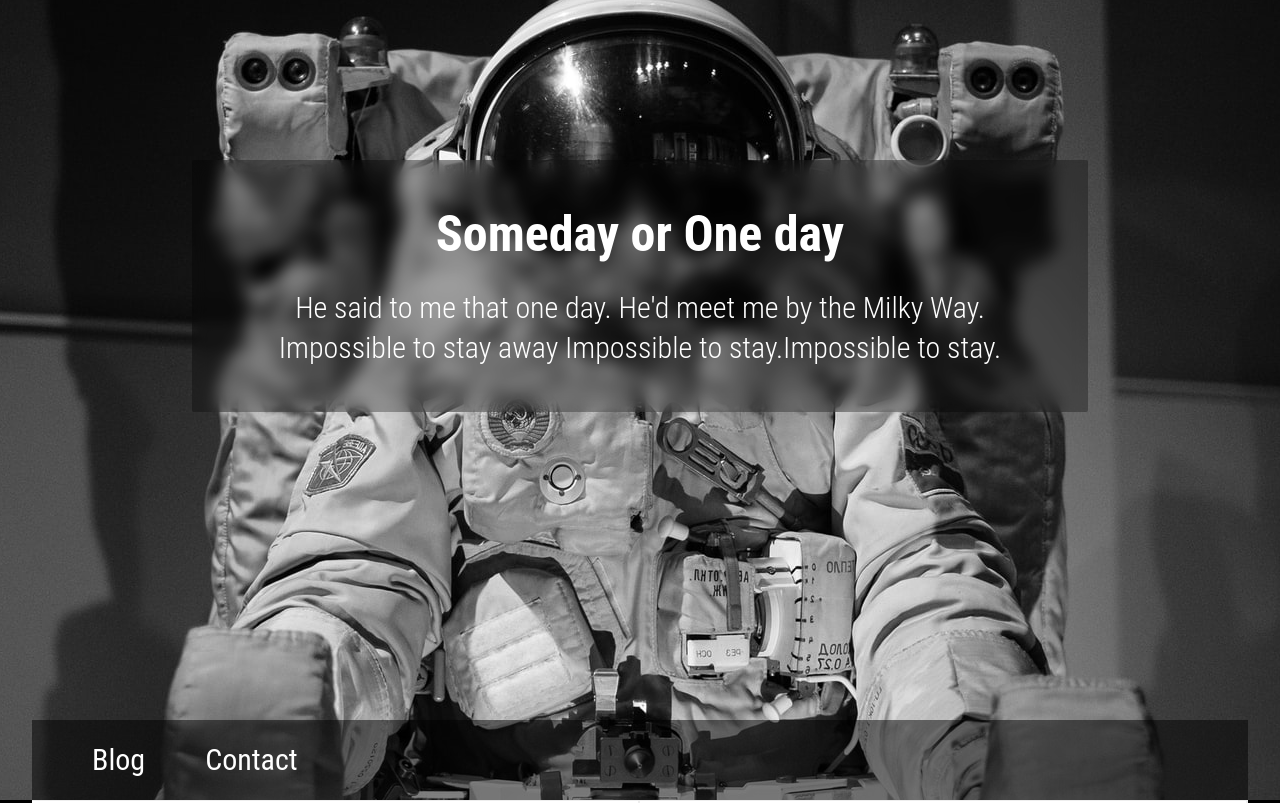
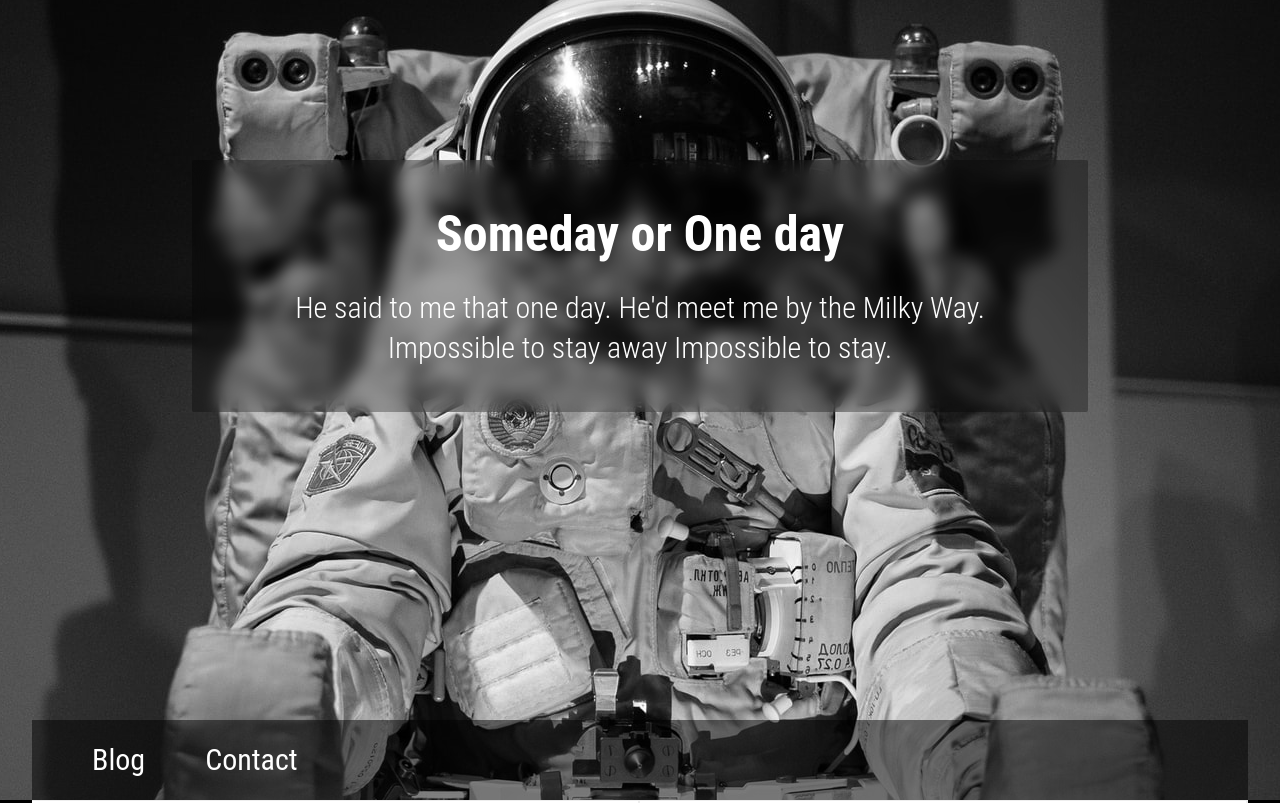
Before and after one commit to chickenclaw13/SomedayOrOneDay, a plain HTML site: page index.html in a window 1280 px wide. Shown: the top 803 px of the page. Drawn offline with nearby package versions, Linux system fonts and the light colour scheme.

Commit message:
change title pannel boby text

```diff
--- a/index.html
+++ b/index.html
@@ -21,7 +21,7 @@
         </h1>
         <p>
           He said to me that one day. He'd meet me by the Milky Way. Impossible
-          to stay away Impossible to stay.Impossible to stay.
+          to stay away Impossible to stay.
         </p>
       </div>
       <div class="bg fixed" style="transform:none;"></div>
```
